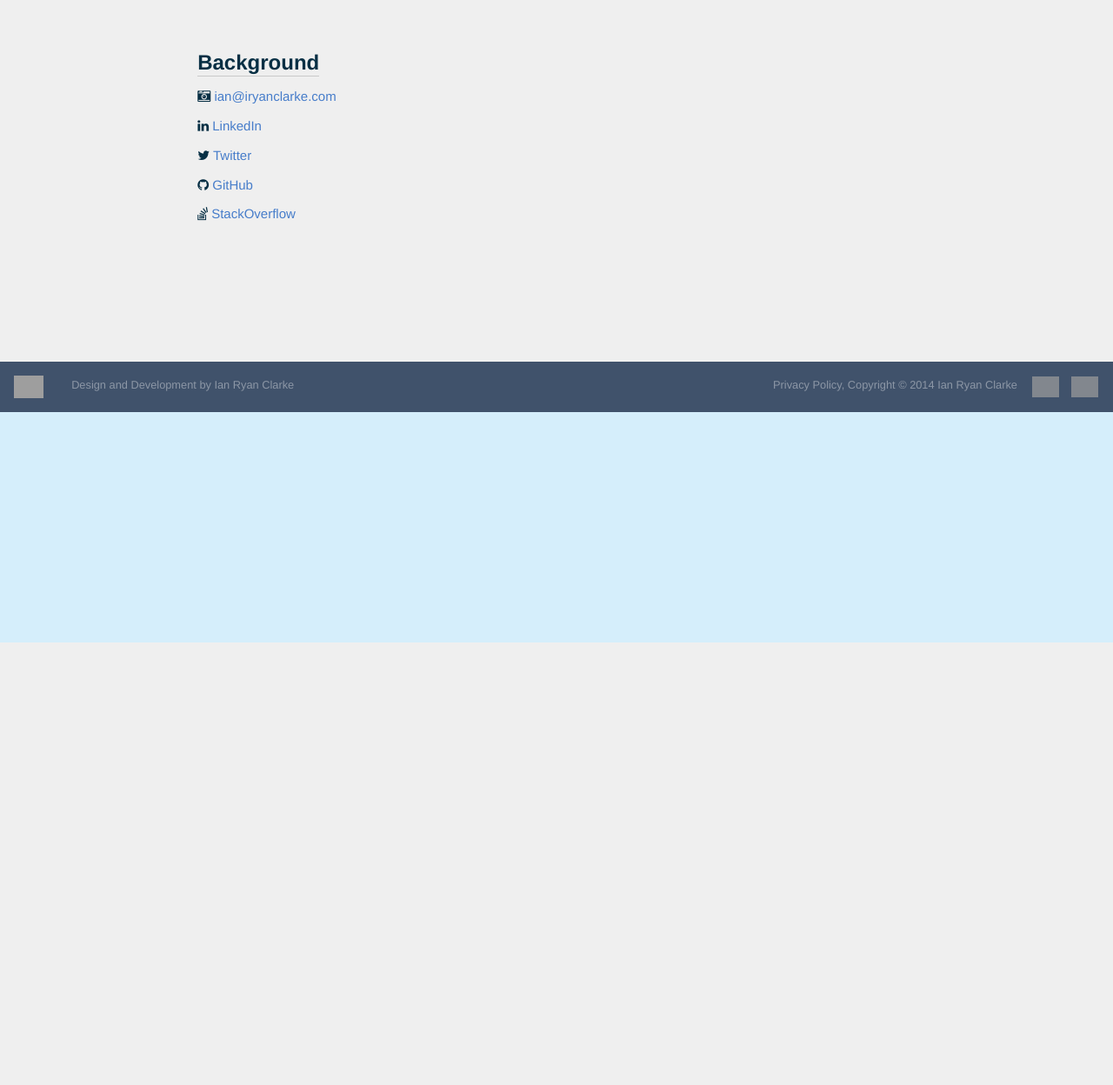
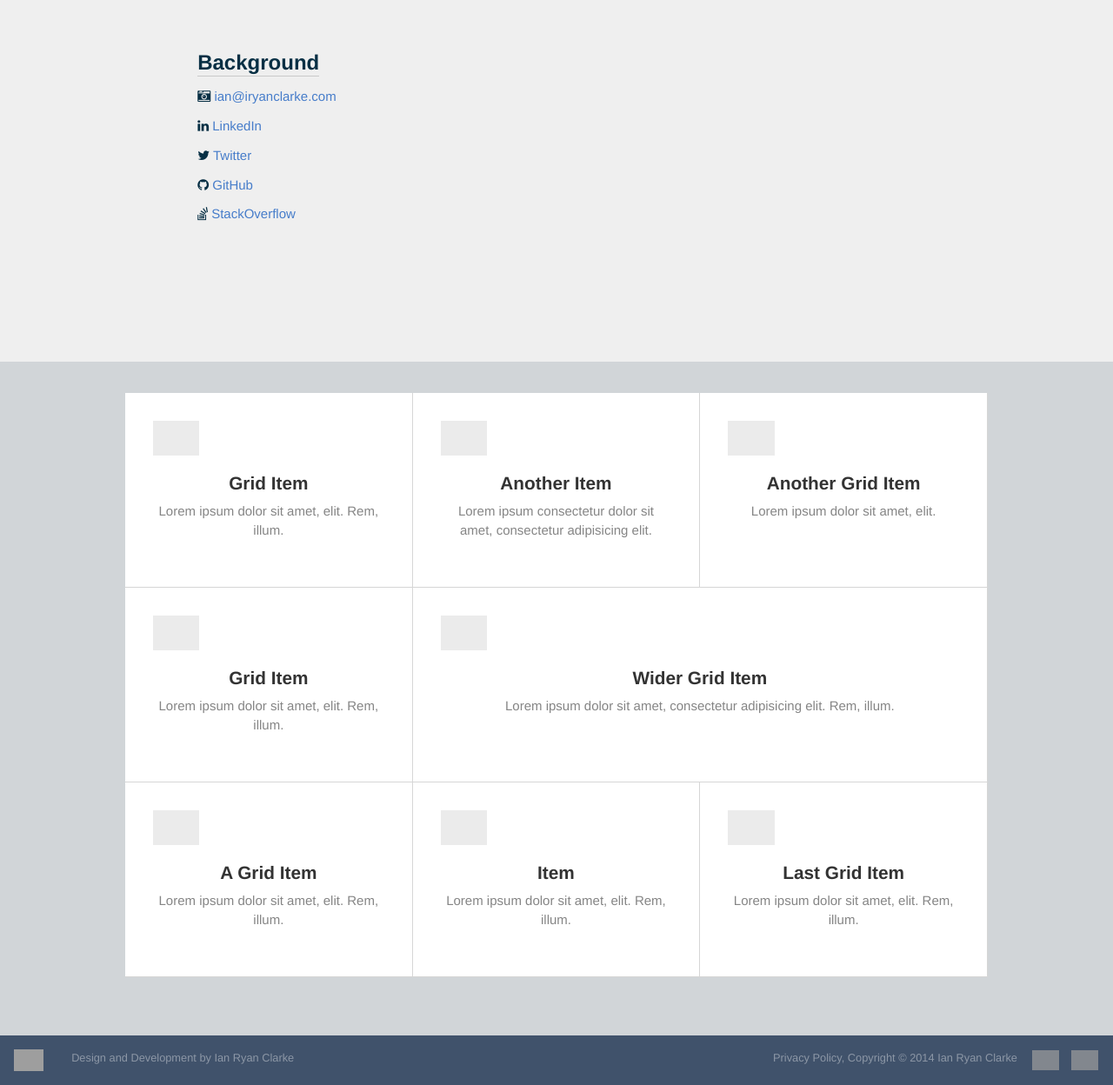
Before and after one commit to iryanclarke/Portfolio, a PHP site: page /contact.php in a window 1280 px wide. Shown: the part 61-1309 px from the top of the page at 87% size. Before the commit the page ends 800 px from the top, so only its background shows below. Run offline with PHP 8.4, Linux system fonts and the light colour scheme; grey boxes are pictures that could not be loaded.

Commit message:
Adding in grid items component

```diff
--- a/contact.php
+++ b/contact.php
@@ -58,6 +58,51 @@
       </div>
     </section>
 
+    <section class="grid-items">
+      <div class="grid-items-lines">
+        <a href="javascript:void(0)" class="grid-item">
+          <img src="https://raw.githubusercontent.com/thoughtbot/refills/master/source/images/placeholder_logo_1_dark.png" alt="">
+          <h1>Grid Item</h1>
+          <p>Lorem ipsum dolor sit amet, elit. Rem, illum.</p>
+        </a>
+        <a href="javascript:void(0)" class="grid-item">
+          <img src="https://raw.githubusercontent.com/thoughtbot/refills/master/source/images/placeholder_logo_3_dark.png" alt="">
+          <h1>Another Item</h1>
+          <p>Lorem ipsum consectetur dolor sit amet, consectetur adipisicing elit.</p>
+        </a>
+        <a href="javascript:void(0)" class="grid-item">
+          <img src="https://raw.githubusercontent.com/thoughtbot/refills/master/source/images/placeholder_logo_2_dark.png" alt="">
+          <h1>Another Grid Item</h1>
+          <p>Lorem ipsum dolor sit amet, elit.</p>
+        </a>
+        <a href="javascript:void(0)" class="grid-item">
+          <img src="https://raw.githubusercontent.com/thoughtbot/refills/master/source/images/placeholder_logo_2_dark.png" alt="">
+          <h1>Grid Item</h1>
+          <p>Lorem ipsum dolor sit amet, elit. Rem, illum.</p>
+        </a>
+        <a href="javascript:void(0)" class="grid-item grid-item-big">
+          <img src="https://raw.githubusercontent.com/thoughtbot/refills/master/source/images/placeholder_logo_2_dark.png" alt="">
+          <h1>Wider Grid Item</h1>
+          <p>Lorem ipsum dolor sit amet, consectetur adipisicing elit. Rem, illum.</p>
+        </a>
+        <a href="javascript:void(0)" class="grid-item">
+          <img src="https://raw.githubusercontent.com/thoughtbot/refills/master/source/images/placeholder_logo_3_dark.png" alt="">
+          <h1>A Grid Item</h1>
+          <p>Lorem ipsum dolor sit amet, elit. Rem, illum.</p>
+        </a>
+        <a href="javascript:void(0)" class="grid-item">
+          <img src="https://raw.githubusercontent.com/thoughtbot/refills/master/source/images/placeholder_logo_1_dark.png" alt="">
+          <h1>Item</h1>
+          <p>Lorem ipsum dolor sit amet, elit. Rem, illum.</p>
+        </a>
+        <a href="javascript:void(0)" class="grid-item">
+          <img src="https://raw.githubusercontent.com/thoughtbot/refills/master/source/images/placeholder_logo_2_dark.png" alt="">
+          <h1>Last Grid Item</h1>
+          <p>Lorem ipsum dolor sit amet, elit. Rem, illum.</p>
+        </a>
+      </div>
+    </section>
+
 
 
     <script src="js/gAnalytics.js"></script>
--- a/css/css/mobile.css
+++ b/css/css/mobile.css
@@ -1,15 +1,4 @@
 @charset "UTF-8";
-/*------------------------------*\
-
-	TABLE OF CONTENTS
-
-	x. SASS ELEMENTS (not shown in CSS)
-
-	0. HACKS AND OVERRIDES
-
-	1. CONTENT
-
-\*------------------------------*/
 /*------------------------------------*\
 
     x. Mandatory Includes
@@ -2744,6 +2733,64 @@ input[type="submit"] {
   .modal .modal-state:checked + .modal-window .modal-inner {
     top: 0; }
 
+.grid-items-lines {
+  text-align: center;
+  position: relative; }
+  .grid-items-lines:after {
+    content: "";
+    display: table;
+    clear: both; }
+  .grid-items-lines .grid-item {
+    -webkit-transition: all 0.2s ease-in-out;
+    -moz-transition: all 0.2s ease-in-out;
+    transition: all 0.2s ease-in-out;
+    height: 14em;
+    background: white;
+    width: 100%;
+    overflow: hidden;
+    float: left;
+    padding: 2em;
+    border-right: 1px solid rgba(51, 51, 51, 0.2);
+    border-bottom: 1px solid rgba(51, 51, 51, 0.2);
+    cursor: pointer; }
+    @media screen and (min-width: 53.75em) {
+      .grid-items-lines .grid-item {
+        width: 33.33333%; } }
+    .grid-items-lines .grid-item:hover {
+      background: rgba(51, 51, 51, 0.05); }
+  .grid-items-lines .grid-item img {
+    display: block;
+    height: 2.5em;
+    margin-bottom: 1.2em;
+    opacity: .2; }
+  .grid-items-lines .grid-item h1 {
+    color: #333;
+    font-size: 1.3em;
+    margin-bottom: .4em; }
+  .grid-items-lines .grid-item p {
+    color: rgba(51, 51, 51, 0.6); }
+    @media screen and (min-width: 40em) {
+      .grid-items-lines .grid-item p {
+        max-width: 100%; } }
+  @media screen and (min-width: 53.75em) {
+    .grid-items-lines .grid-item-big {
+      width: 66.66667%; } }
+  @media screen and (min-width: 40em) {
+    .grid-items-lines .grid-item-big p {
+      max-width: 100%; } }
+  .grid-items-lines .bottom-cover {
+    position: absolute;
+    bottom: 0px;
+    width: 100%;
+    height: 3px;
+    background: white; }
+  .grid-items-lines .right-cover {
+    position: absolute;
+    right: 0px;
+    height: 100%;
+    width: 4px;
+    background: white; }
+
 /*------------------------------------*\
 
     x. Mobile styling
--- /dev/null
+++ b/css/scss/components/_griditems.scss
@@ -0,0 +1,87 @@
+@mixin grid-item-columns($columns) {
+  width: (100% / 12) * $columns;
+}
+
+.grid-items-lines {
+  $grid-items-background: $base-background-color;
+  $grid-item-background: $base-background-color;
+  $grid-item-border: 1px solid transparentize($base-font-color, .8);
+  $grid-item-columns: 4;
+  $grid-item-big-columns: 8;
+  $grid-item-color: $base-font-color;
+  $grid-item-height: 14em;
+
+  text-align: center;
+
+  @include clearfix;
+  position: relative;
+
+  .grid-item {
+    @include transition (all 0.2s ease-in-out);
+    height: $grid-item-height;
+    background: $grid-item-background;
+    width: 100%;
+    overflow: hidden;
+    float: left;
+    padding: 2em;
+    border-right: $grid-item-border;
+    border-bottom: $grid-item-border;
+    cursor: pointer;
+
+    @include media($large-screen) {
+      @include grid-item-columns($grid-item-columns);
+    }
+
+    &:hover {
+      background: transparentize($grid-item-color, .95);
+    }
+  }
+
+  .grid-item img {
+      display: block;
+      height: 2.5em;
+      margin-bottom: 1.2em;
+      opacity: .2;
+    }
+
+  .grid-item h1 {
+      color: $grid-item-color;
+      font-size: 1.3em;
+      margin-bottom: .4em;
+    }
+
+  .grid-item p {
+      color: transparentize($grid-item-color, .4);
+      @include media($medium-screen) {
+        max-width: 100%;
+      }
+    }
+
+  .grid-item-big {
+    @include media($large-screen) {
+      @include grid-item-columns($grid-item-big-columns);
+    }
+    p {
+      @include media($medium-screen) {
+        max-width: 100%;
+      }
+    }
+  }
+
+  // this, below, might not be the most beautiful solution but it removes the outer borders by using the background color.
+  .bottom-cover {
+    position: absolute;
+    bottom: 0px;
+    width: 100%;
+    height: 3px;
+    background: $grid-items-background;
+  }
+
+  .right-cover {
+    position: absolute;
+    right: 0px;
+    height: 100%;
+    width: 4px;
+    background: $grid-items-background;
+  }
+}
--- a/css/scss/mobile.scss
+++ b/css/scss/mobile.scss
@@ -1,14 +1,3 @@
-/*------------------------------*\
-
-	TABLE OF CONTENTS
-
-	x. SASS ELEMENTS (not shown in CSS)
-
-	0. HACKS AND OVERRIDES
-
-	1. CONTENT
-
-\*------------------------------*/
 
 /*------------------------------------*\
 
@@ -38,6 +27,7 @@
 @import "components/flex-box";
 @import "components/fade-in";
 @import "components/modal";
+@import "components/griditems";
 
 /*------------------------------------*\
 
```
Also changed, not shown: css/css/desktop.css (+0 -11 lines), css/scss/desktop.scss (+0 -11 lines), 3 other files.
